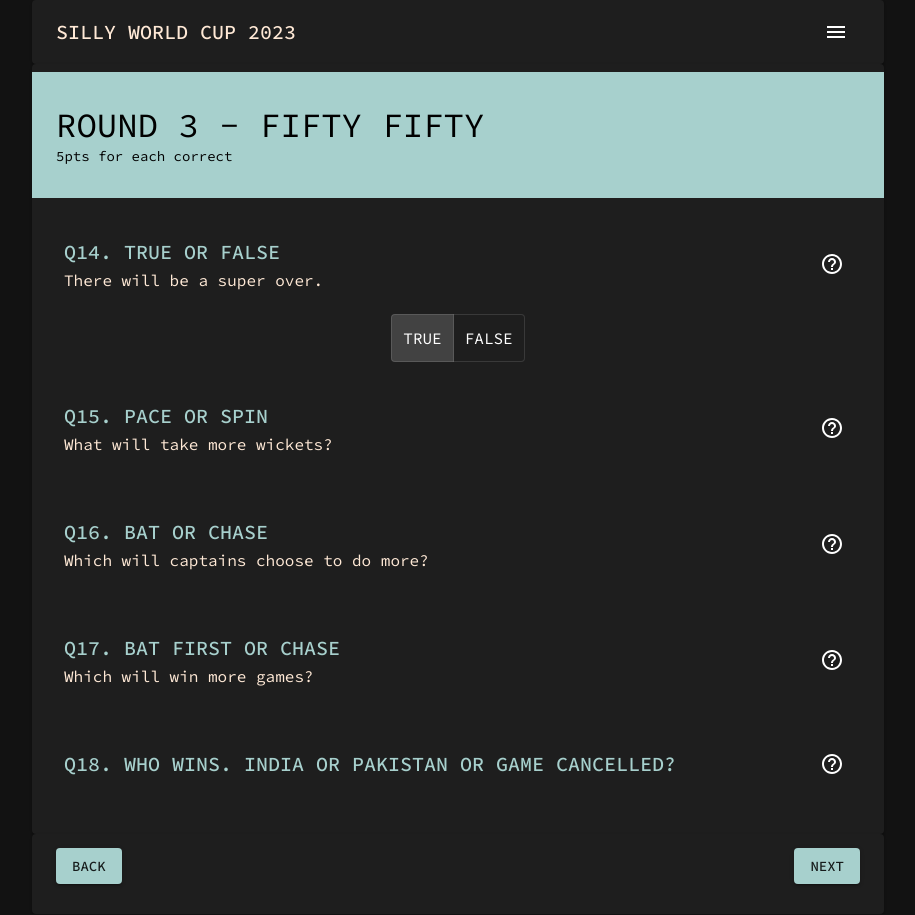
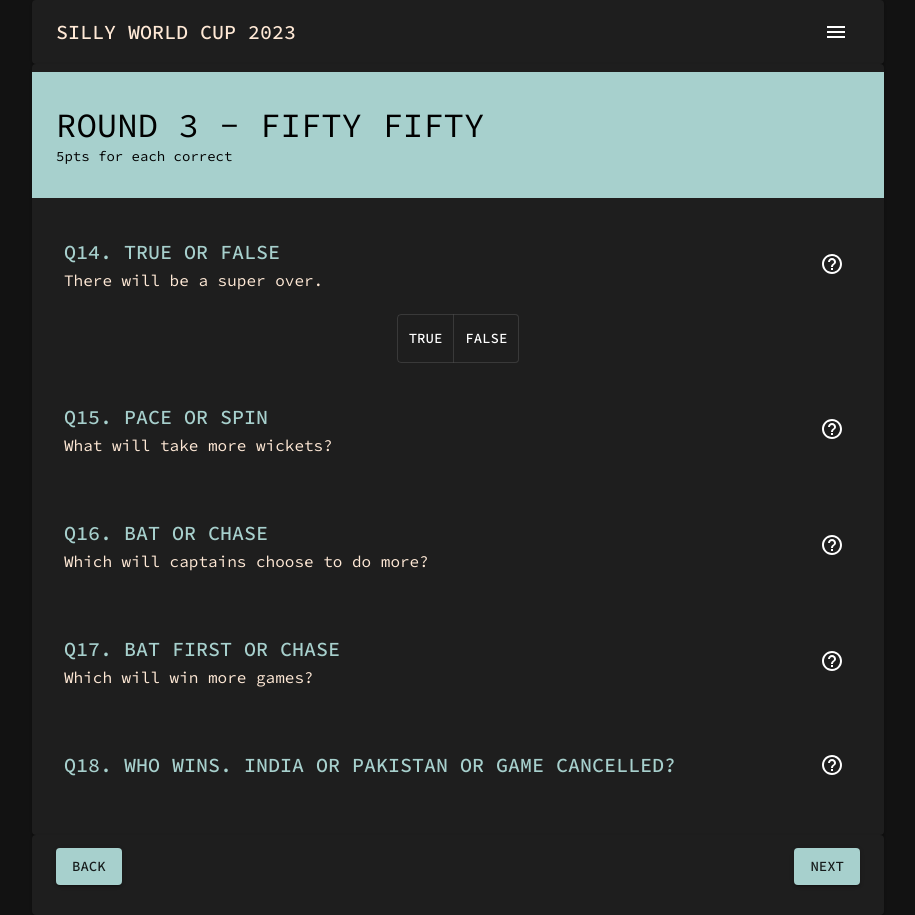
Before and after one commit to mdnrosen/sillyWC23, a React (Vite) app: page /fiftyfifty in a window 1280 px wide. Shown: the whole page, without its empty margins (182-1097 px from the left). Built offline with nearby package versions, Linux system fonts and the light colour scheme.

Commit message:
Updated 50:50 - q14 now uses useGuesses context instead of state.

```diff
--- a/src/pages/FiftyFiftyRound.jsx
+++ b/src/pages/FiftyFiftyRound.jsx
@@ -1,16 +1,18 @@
 import React from 'react'
 
-import { Box, Card, CardContent, FormControl, Grid, ToggleButton, ToggleButtonGroup, Typography } from '@mui/material'
+import { Box, Card, CardContent, FormControl, Grid, ToggleButton, ToggleButtonGroup } from '@mui/material'
 
 import { RoundTitle } from '../components/RoundTitle'
 import { QuestionTitle } from '../components/QuestionTitle'
+import { useGuesses } from '../context/GuessContext'
 
 export const FiftyFiftyRound = () => {
 
-    const [bool, setBool] = React.useState('true')
+    const { guesses, updateGuesses } = useGuesses()
 
-    const handleBool = (event, newBool) => {
-        setBool(newBool)
+    const handleChange = (e) => {
+        const { name, value } = e.target
+        updateGuesses(name, value)
     }
 
 
@@ -35,18 +37,14 @@
                                 />
                                 <Box alignSelf={'center'}>
                                     <ToggleButtonGroup
-                                        value={bool}
+                                        fullWidth
+                                        value={guesses['super_over']}
                                         exclusive
-                                        onChange={handleBool}
+                                        onChange={handleChange}
                                         aria-label='true or false'
                                     >
-                                        <ToggleButton value="true" aria-label='true'>
-                                            <Typography>true</Typography>
-                                        </ToggleButton>
-                                        <ToggleButton value="false" aria-label='false'>
-                                            <Typography>false</Typography>
-
-                                        </ToggleButton>
+                                        <ToggleButton name="super_over" value="true" aria-label='true'>true</ToggleButton>
+                                        <ToggleButton name="super_over" value="false" aria-label='false'>false</ToggleButton>
                                     </ToggleButtonGroup>
                                 </Box>
                             </FormControl>
```
